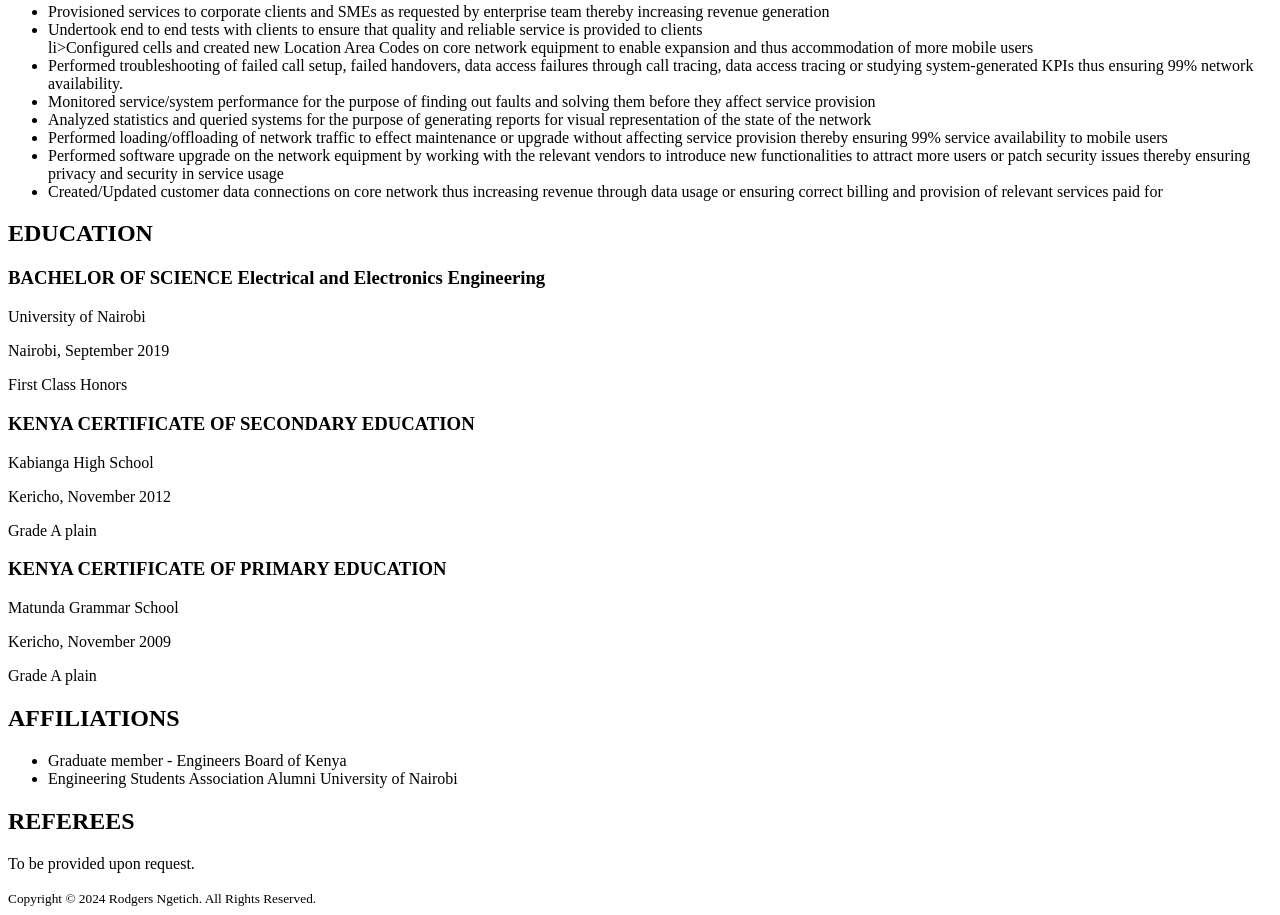
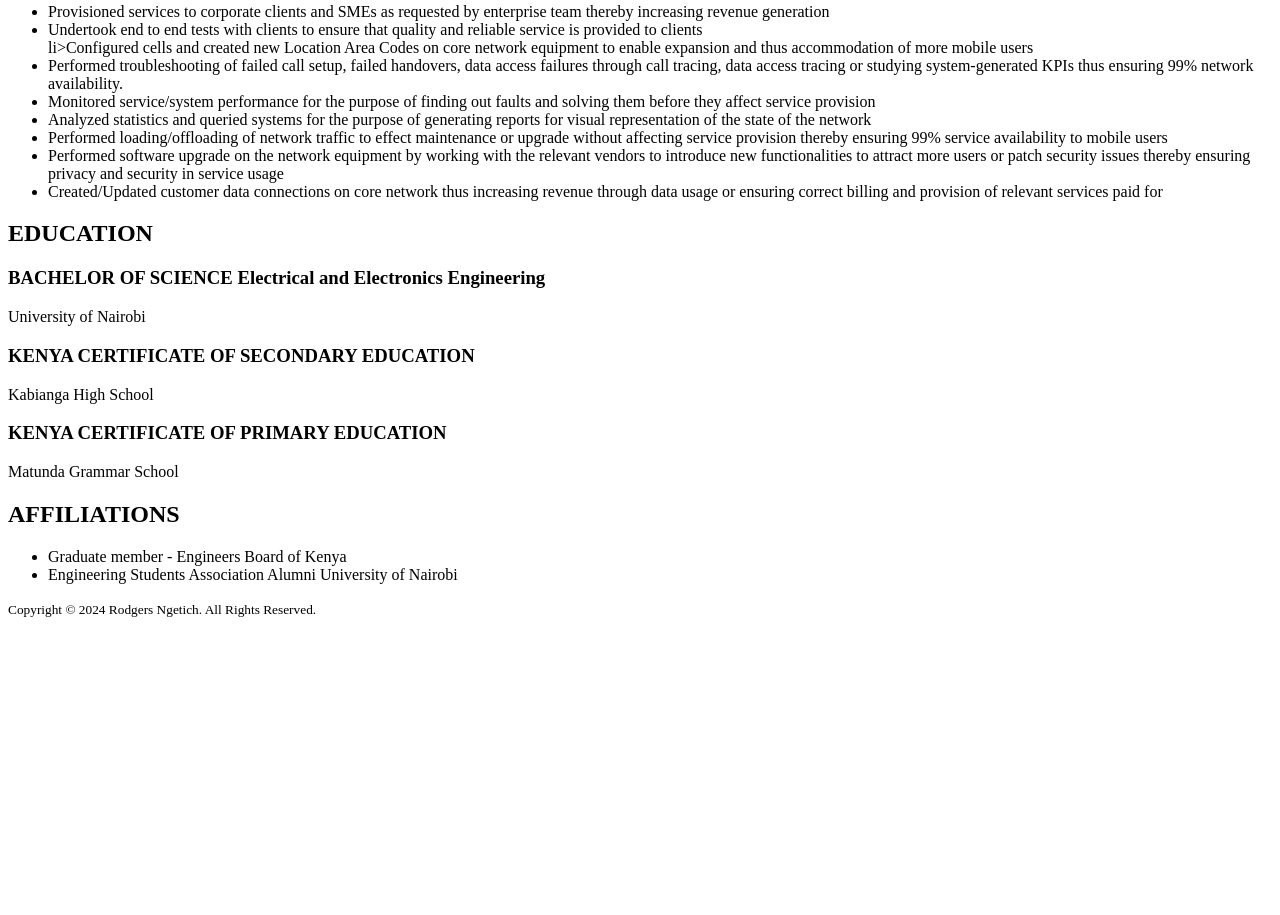
Before and after one commit to KeimRog/resume, a plain HTML site: page index.html in a window 1280 px wide. Shown: the part 1879-2794 px from the top of the page. After the commit the page ends 2505 px from the top, so only its background shows below. Drawn offline with Linux system fonts and the light colour scheme.

Commit message:
index.html

```diff
--- a/index.html
+++ b/index.html
@@ -101,26 +101,18 @@
     <h2>EDUCATION</h2>
         <h3>BACHELOR OF SCIENCE Electrical and Electronics Engineering</h3>
         <p>University of Nairobi</p>
-        <p>Nairobi, September 2019</p>
-        <p>First Class Honors</p>
 
         <h3>KENYA CERTIFICATE OF SECONDARY EDUCATION</h3>
         <p>Kabianga High School</p>
-        <p>Kericho, November 2012</p>
-        <p>Grade A plain</p>
 
         <h3>KENYA CERTIFICATE OF PRIMARY EDUCATION</h3>
         <p>Matunda Grammar School</p>
-        <p>Kericho, November 2009</p>
-        <p>Grade A plain</p>
 
     <h2>AFFILIATIONS</h2>
         <ul>
             <li>Graduate member - Engineers Board of Kenya</li>
             <li>Engineering Students Association Alumni University of Nairobi</li>
         </ul>
-    <h2>REFEREES</h2>
-    <p>To be provided upon request.</p>
 
     <footer>
         <small>
```
